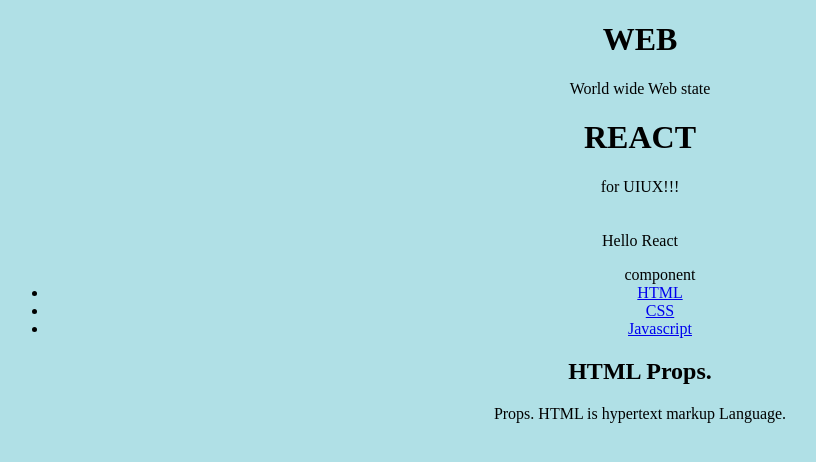
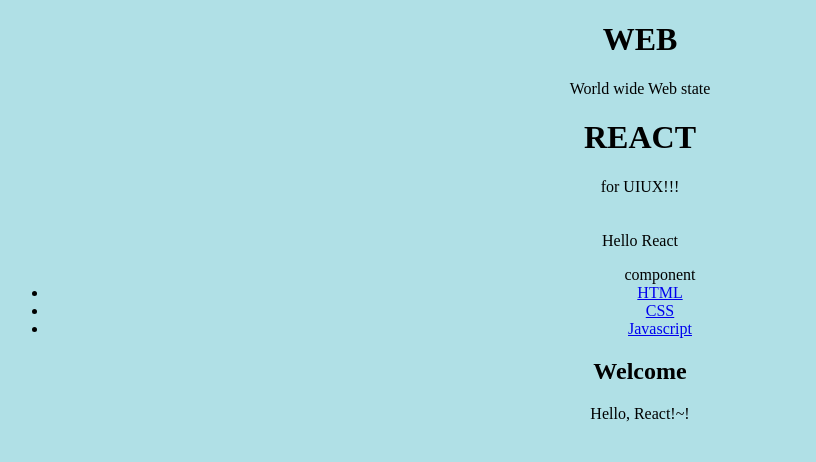
Before and after one commit to elbum/react-toy1, a React (Create React App) app: page / in a window 1280 px wide. Shown: the top 462 px of the page, without its empty margins (0-816 px from the left). Built offline with nearby package versions, Linux system fonts and the light colour scheme.

Commit message:
second commit

```diff
--- a/package.json
+++ b/package.json
@@ -8,7 +8,7 @@
     "@testing-library/user-event": "^7.2.1",
     "react": "^16.12.0",
     "react-dom": "^16.12.0",
-    "react-scripts": "3.4.0"
+    "react-scripts": "^3.4.0"
   },
   "scripts": {
     "start": "react-scripts start",
--- a/src/App.js
+++ b/src/App.js
@@ -1,18 +1,20 @@
-import React, {Component} from 'react';
+import React, { Component } from 'react';
 import './App.css';
 import TOC from './components/TOC';
 import Subject from './components/Subject'
 import Content from './components/Content'
 
 class App extends Component {
-  constructor(props){
+  constructor(props) {
     super(props);
     this.state = {
-      subject:{title:'WEB',sub:'World wide Web state'},
-      contents:[
-        {id:1,title:'HTML',desc:'HTML is hypertect'},
-        {id:2,title:'CSS',desc:'CSS is for design'},
-        {id:3,title:'Javascript',desc:'Javascript is for interactive'},
+      mode: "welcome",
+      welcome: { title: "Welcome", desc: "Hello, React!~!" },
+      subject: { title: 'WEB', sub: 'World wide Web state' },
+      contents: [
+        { id: 1, title: 'HTML', desc: 'HTML is hypertect' },
+        { id: 2, title: 'CSS', desc: 'CSS is for design' },
+        { id: 3, title: 'Javascript', desc: 'Javascript is for interactive' },
       ],
     }
 
@@ -20,6 +22,16 @@ class App extends Component {
 
 
   render() {
+    var _title, _desc;
+    if (this.state.mode === "welcome") {
+      _title = this.state.welcome.title;
+      _desc = this.state.welcome.desc;
+
+    } else if (this.state.mode === "read") {
+      _title = this.state.contents[0].title;
+      _desc = this.state.contents[0].desc;
+
+    }
 
     return (<div className="App">
       <Subject tittle={this.state.subject.title} sub={this.state.subject.sub}>
@@ -31,7 +43,7 @@ class App extends Component {
       <br></br><br></br>
       Hello React
       <TOC data={this.state.contents}></TOC>
-      <Content title="HTML Props." sub="Props. HTML is hypertext markup Language."></Content>
+      <Content title={_title} sub={_desc}></Content>
     </div>)
   }
 }
```
Also changed, not shown: 1 other file (tests, documents, lock files or other folders).
